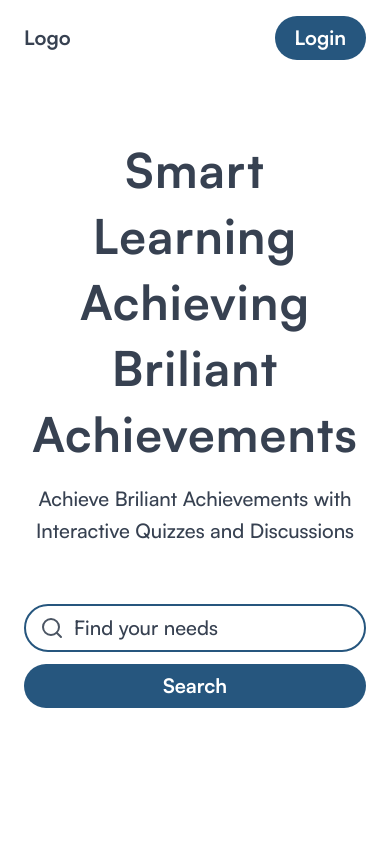
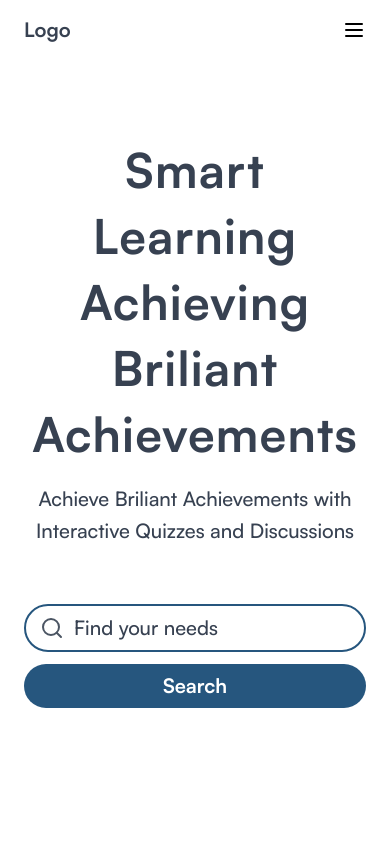
Before and after one commit to haikelz/iitc-2024-web-design, a React (Vite) app: page / in a window 390 px wide. Shown: the top 844 px of the page. Built offline with nearby package versions, Linux system fonts and the light colour scheme.

Commit message:
feat: responsive contact page and setup

```diff
--- a/package.json
+++ b/package.json
@@ -21,6 +21,7 @@
     "lucide-react": "^0.439.0",
     "react": "^18.3.1",
     "react-dom": "^18.3.1",
+    "react-router-dom": "^6.26.2",
     "tailwind-merge": "^2.5.2"
   },
   "devDependencies": {
--- a/src/components/Contact.tsx
+++ b/src/components/Contact.tsx
@@ -73,10 +73,10 @@ export default function Contact() {
             </a>
           </div>
         </div>
-        <div className="flex-grow p-5">
-          <div className="space-y-7">
-            <div className="grid grid-cols-1 grid-rows-1 xl:gap-20">
-              <div className="flex flex-col space-y-2">
+        <div className="flex-grow w-full p-5">
+          <div className="space-y-7 w-full">
+            <div className="md:grid md:grid-rows-1 md:gap-20 md:space-y-0 space-y-7 md:grid-cols-2 w-full">
+              <div className="flex flex-col space-y-2 w-full">
                 <label htmlFor="firstName">First Name</label>
                 <input
                   type="text"
@@ -93,7 +93,7 @@ export default function Contact() {
                 />
               </div>
             </div>
-            <div className="grid grid-cols-2 gap-20">
+            <div className="md:grid md:grid-rows-1 md:gap-20 md:space-y-0 space-y-7 md:grid-cols-2 w-full">
               <div className="flex flex-col space-y-2">
                 <label htmlFor="email">Mail</label>
                 <input
--- a/src/components/Features.tsx
+++ b/src/components/Features.tsx
@@ -49,7 +49,7 @@ const featuresList = [
 export default function Features() {
   return (
     <section id="features" className="px-6 py-24 w-full bg-lotion">
-      <div className="flex flex-col xl:flex-row space-y-6 xl:space-y-0 justify-between items-center w-full">
+      <div className="flex flex-col xl:flex-row space-y-6 2xl:space-x-0 xl:space-x-10 xl:space-y-0 justify-between items-center w-full">
         <Heading as="h2" className="xl:w-[700px]">
           We have provided quality material materials that you can easily access{" "}
         </Heading>
--- a/src/components/Header.tsx
+++ b/src/components/Header.tsx
@@ -1,13 +1,25 @@
+import { Menu, X } from "lucide-react";
+import { useState } from "react";
 import Button from "./ui/Button";
 
 export default function Header() {
+  const [isOpen, setIsOpen] = useState<boolean>(false);
+
   return (
     <header className="w-full fixed top-0 z-50 bg-white/80 backdrop-blur-md">
-      <nav className="flex justify-between py-4 px-6 items-center w-full">
+      <nav className="flex flex-col justify-center py-4 px-6 items-center w-full">
+        <div className="w-full flex justify-between items-center">
           <a href="" className="font-bold">
             Logo
           </a>
-        <ul className="md:flex font-semibold hidden space-x-12">
+          <button
+            className="md:hidden block"
+            type="button"
+            onClick={() => setIsOpen(!isOpen)}
+          >
+            {isOpen ? <X /> : <Menu />}
+          </button>
+          <ul className="md:flex hidden md:justify-center md:items-center md:mt-0 mt-4 text-center space-y-4 md:space-y-0 font-semibold md:space-x-12">
             <li>
               <a href="/">Home</a>
             </li>
@@ -24,15 +36,46 @@ export default function Header() {
               <a href="#contact">Contact</a>
             </li>
           </ul>
-        <a href="/auth/login">
+          <a href="/auth/login" className="hidden md:block">
             <Button
               type="button"
               aria-label="login"
-            className="rounded-full bg-darkSlateGray text-white font-bold px-5 py-2"
+              className="rounded-full bg-darkSlateGray md:w-fit w-56 text-white font-bold px-5 py-2"
             >
               Login
             </Button>
           </a>
+        </div>
+        {isOpen ? (
+          <ul className="md:hidden mt-4 text-center space-y-4 font-semibold md:space-x-12">
+            <li>
+              <a href="/">Home</a>
+            </li>
+            <li>
+              <a href="#features">Features</a>
+            </li>
+            <li>
+              <a href="#about">About</a>
+            </li>
+            <li>
+              <a href="#faq">FAQ</a>
+            </li>
+            <li>
+              <a href="#contact">Contact</a>
+            </li>
+            <li>
+              <a href="/auth/login" className="w-full">
+                <Button
+                  type="button"
+                  aria-label="login"
+                  className="rounded-full bg-darkSlateGray w-56 text-white font-bold px-5 py-2"
+                >
+                  Login
+                </Button>
+              </a>
+            </li>
+          </ul>
+        ) : null}
       </nav>
     </header>
   );
--- a/src/components/Layout.tsx
+++ b/src/components/Layout.tsx
@@ -1,5 +1,19 @@
 import { ChildrenProps } from "@/types";
+import { AnimatePresence, LazyMotion, domAnimation, m } from "framer-motion";
 
 export default function Layout({ children }: ChildrenProps) {
-  return <main>{children}</main>;
+  return (
+    <LazyMotion features={domAnimation}>
+      <AnimatePresence mode="wait" initial={false}>
+        <m.main
+          transition={{ duration: 0.3 }}
+          initial={{ opacity: 0, y: 30 }}
+          animate={{ opacity: 1, y: 0 }}
+          exit={{ opacity: 0, y: 30 }}
+        >
+          {children}
+        </m.main>
+      </AnimatePresence>
+    </LazyMotion>
+  );
 }
--- a/src/components/ui/Accordion.tsx
+++ b/src/components/ui/Accordion.tsx
@@ -10,7 +10,7 @@ export default function Accordion({ title, icon }: AccordionProps) {
   const Icon = icon;
 
   return (
-    <div className="flex items-start justify-between md:w-[784px] max-w-full">
+    <div className="flex items-start justify-between lg:w-[784px] max-w-full">
       <div
         className={tw(
           "flex justify-center",
```
Also changed, not shown: 1 other file (tests, documents, lock files or other folders). Lines whose indentation alone changed are shown as unchanged.
